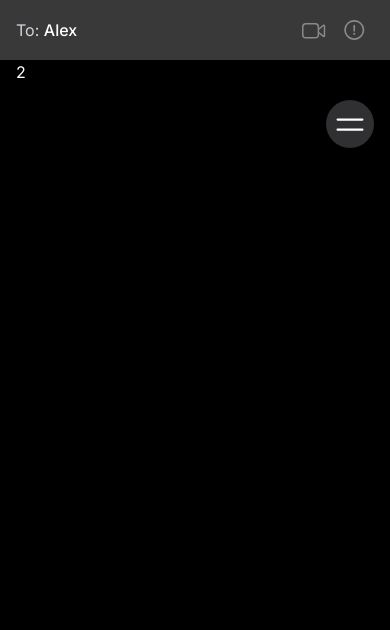
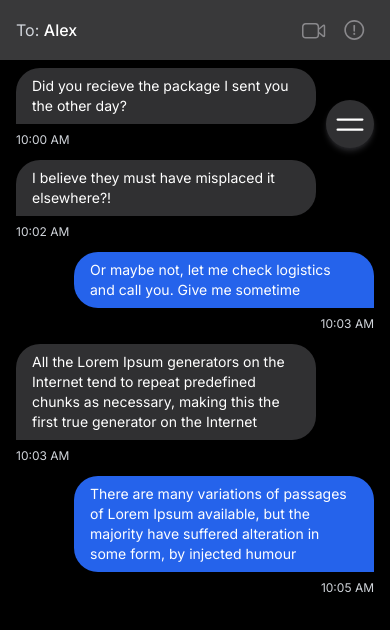
Before and after one commit to dayojiboye/next-14-chats, a Next.js app: page /2 in a window 390 px wide. Shown: the top 630 px of the page. Built offline with nearby package versions, Linux system fonts and the light colour scheme.

Commit message:
feat: added chat bubble

```diff
--- a/src/app/[id]/page.tsx
+++ b/src/app/[id]/page.tsx
@@ -1,6 +1,7 @@
 import React from "react";
 import ChatData from "@/constants/dummy-api";
 import { notFound } from "next/navigation";
+import ChatBubble from "@/components/ChatBubble/ChatBubble";
 
 type Props = {
 	params: { id: number };
@@ -12,5 +13,13 @@ export default function page({ params }: Props) {
 
 	if (!currentChat) notFound();
 
-	return <div>{params.id}</div>;
+	return (
+		<div className="w-full">
+			<div className="flex flex-col gap-3">
+				{[...currentChat.chatlog].reverse().map((chat) => (
+					<ChatBubble key={chat.message_id} chat={chat} />
+				))}
+			</div>
+		</div>
+	);
 }
--- /dev/null
+++ b/src/components/ChatBubble/ChatBubble.tsx
@@ -0,0 +1,32 @@
+import { TChatLog, TFriendChat } from "@/types";
+import { timeStamp } from "console";
+import React from "react";
+
+type Props = {
+	chat: TChatLog;
+};
+
+export default function ChatBubble({ chat }: Props) {
+	const isUserTheSender: boolean = chat.side === "right";
+
+	return (
+		<div
+			className={`w-full gap-16 flex first-of-type:mt-2 last-of-type:mb-[100px] ${
+				isUserTheSender ? "justify-end" : "justify-start"
+			}`}
+		>
+			<div className="flex flex-col gap-2">
+				<div
+					className={`w-fit max-w-[300px] h-fit px-4 py-2 rounded-3xl ${
+						isUserTheSender ? "rounded-br-none bg-blue-600" : "rounded-bl-none bg-sidebar"
+					} `}
+				>
+					<p className="text-sm text-white">{chat.text}</p>
+				</div>
+				<p className={`text-xs text-gray-300 ${isUserTheSender ? "ml-auto" : "ml-0"}`}>
+					{chat.timestamp}
+				</p>
+			</div>
+		</div>
+	);
+}
--- a/src/components/Loading/Loading.tsx
+++ b/src/components/Loading/Loading.tsx
@@ -2,7 +2,7 @@ import React from "react";
 
 export default function Loading() {
 	return (
-		<div className="md:ml-[280px] flex items-center justify-center h-full">
+		<div className="md:ml-[280px] flex items-center justify-center h-screen md:h-full">
 			<div
 				className="inline-block h-9 w-9 animate-spin rounded-full border-[3px] border-solid border-current border-e-transparent align-[-0.125em] text-surface motion-reduce:animate-[spin_1.5s_linear_infinite] dark:text-white"
 				role="status"
--- a/src/components/PageLayout/PageLayout.tsx
+++ b/src/components/PageLayout/PageLayout.tsx
@@ -45,6 +45,7 @@ export default function PageLayout({
 	}, [pathname, id, currentChat]);
 
 	React.useEffect(() => {
+		setIsLoading(false);
 		const handleStopResize = () => {
 			IS_DESKTOP && IS_DESKTOP.matches && closeSidebar();
 			let resizeTimer;
@@ -93,7 +94,7 @@ export default function PageLayout({
 					aria-label="mobile navigation button"
 					aria-expanded={isOpen}
 					aria-controls="nav"
-					className="w-[48px] h-[48px] bg-sidebar flex items-center justify-center rounded-[50%]"
+					className="w-[48px] h-[48px] bg-sidebar flex items-center justify-center rounded-[50%] shadow-md shadow-zinc-800"
 					onClick={() => {
 						setIsOpen(!isOpen);
 
--- a/src/constants/dummy-api.ts
+++ b/src/constants/dummy-api.ts
@@ -115,7 +115,7 @@ const ChatData = {
 				{
 					text: "There are many variations of passages of Lorem Ipsum available, but the majority have suffered alteration in some form, by injected humour",
 					timestamp: "10:05 AM",
-					side: "left",
+					side: "right",
 					message_id: 5,
 				},
 				{
@@ -127,7 +127,7 @@ const ChatData = {
 				{
 					text: "Or maybe not, let me check logistics and call you. Give me sometime",
 					timestamp: "10:03 AM",
-					side: "left",
+					side: "right",
 					message_id: 3,
 				},
 				{
```
